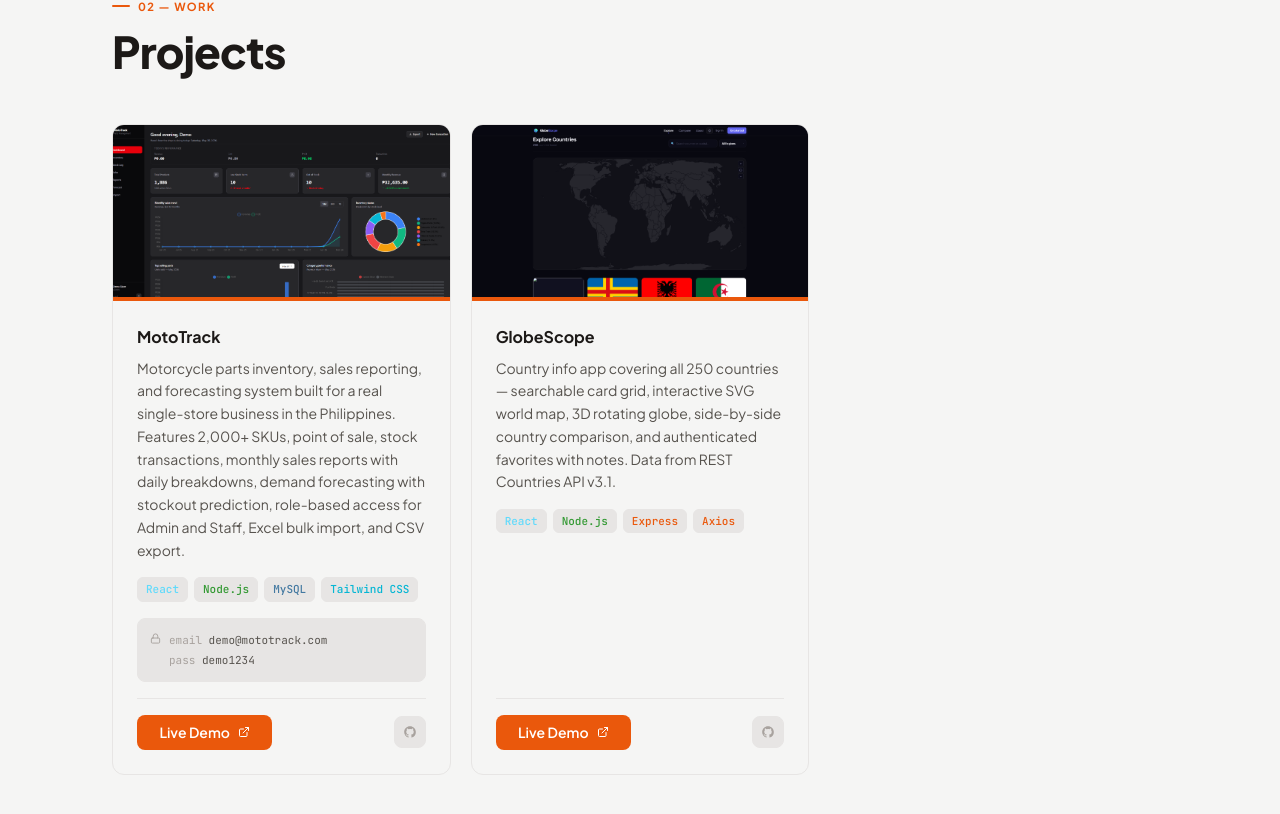
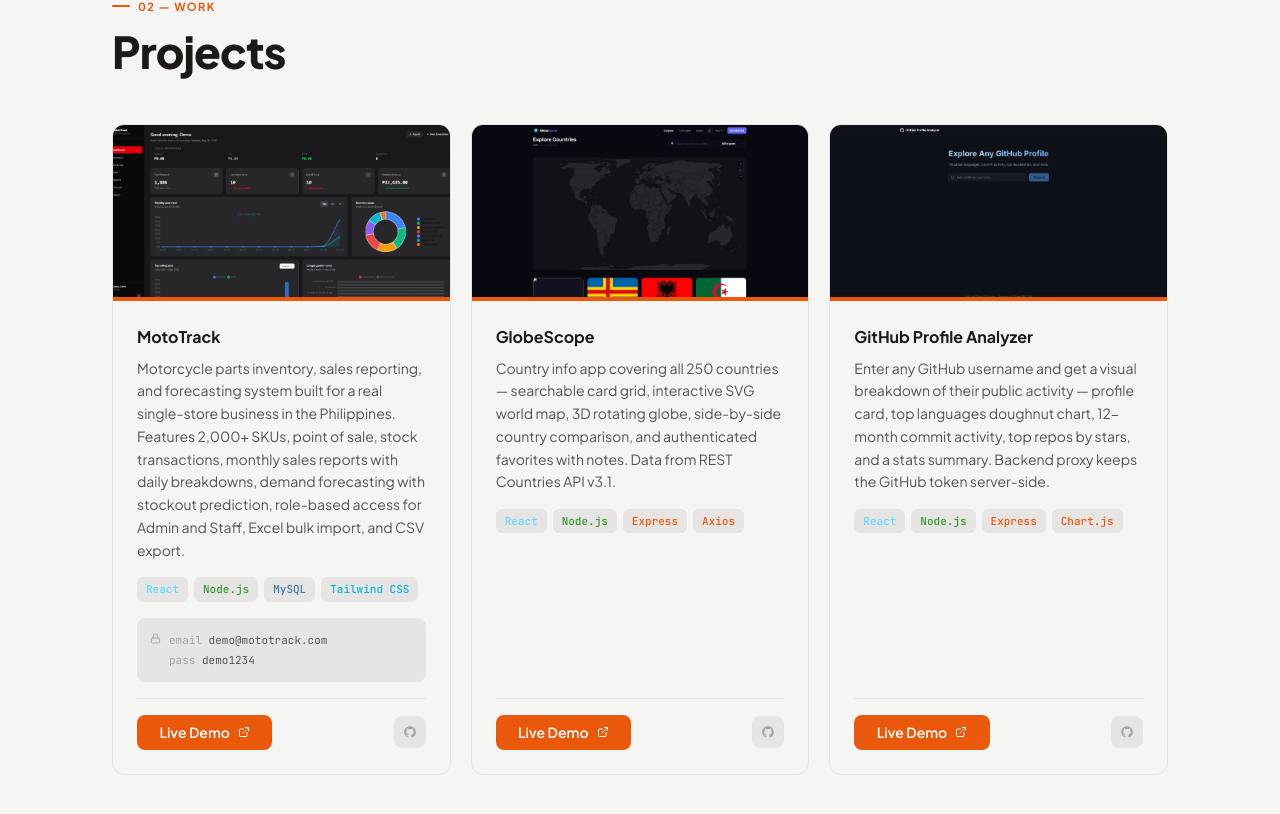
Before and after one commit to Prinss-git/Developer-Web-Profile, a React (Vite) app: page / in a window 1280 px wide. Shown: the part 1737-2551 px from the top of the page. Built offline with nearby package versions, Linux system fonts and the light colour scheme.

Commit message:
feat: add GitHub Profile Analyzer project card with screenshot

```diff
--- a/src/data/projects.js
+++ b/src/data/projects.js
@@ -19,4 +19,14 @@
     image: '/images/country_info.png',
     demo: null,
   },
+  {
+    id: 3,
+    title: 'GitHub Profile Analyzer',
+    description: 'Enter any GitHub username and get a visual breakdown of their public activity — profile card, top languages doughnut chart, 12-month commit activity, top repos by stars, and a stats summary. Backend proxy keeps the GitHub token server-side.',
+    stack: ['React', 'Node.js', 'Express', 'Chart.js'],
+    github: 'https://github.com/Prinss-git',
+    live: 'https://github-profile-analzyer.vercel.app/',
+    image: '/images/Github.png',
+    demo: null,
+  },
 ]
```
Also changed, not shown: public/images/Github.png (added).
